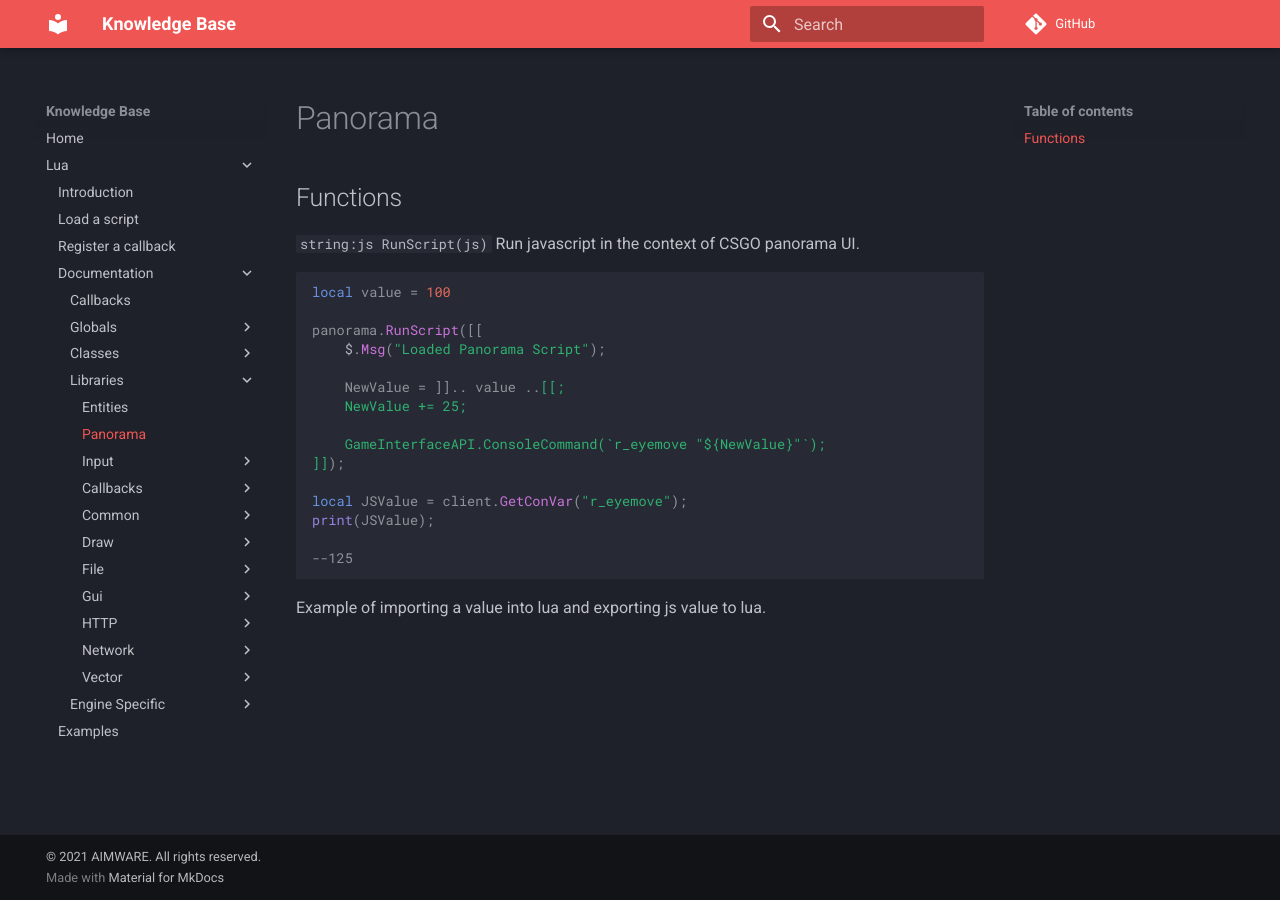
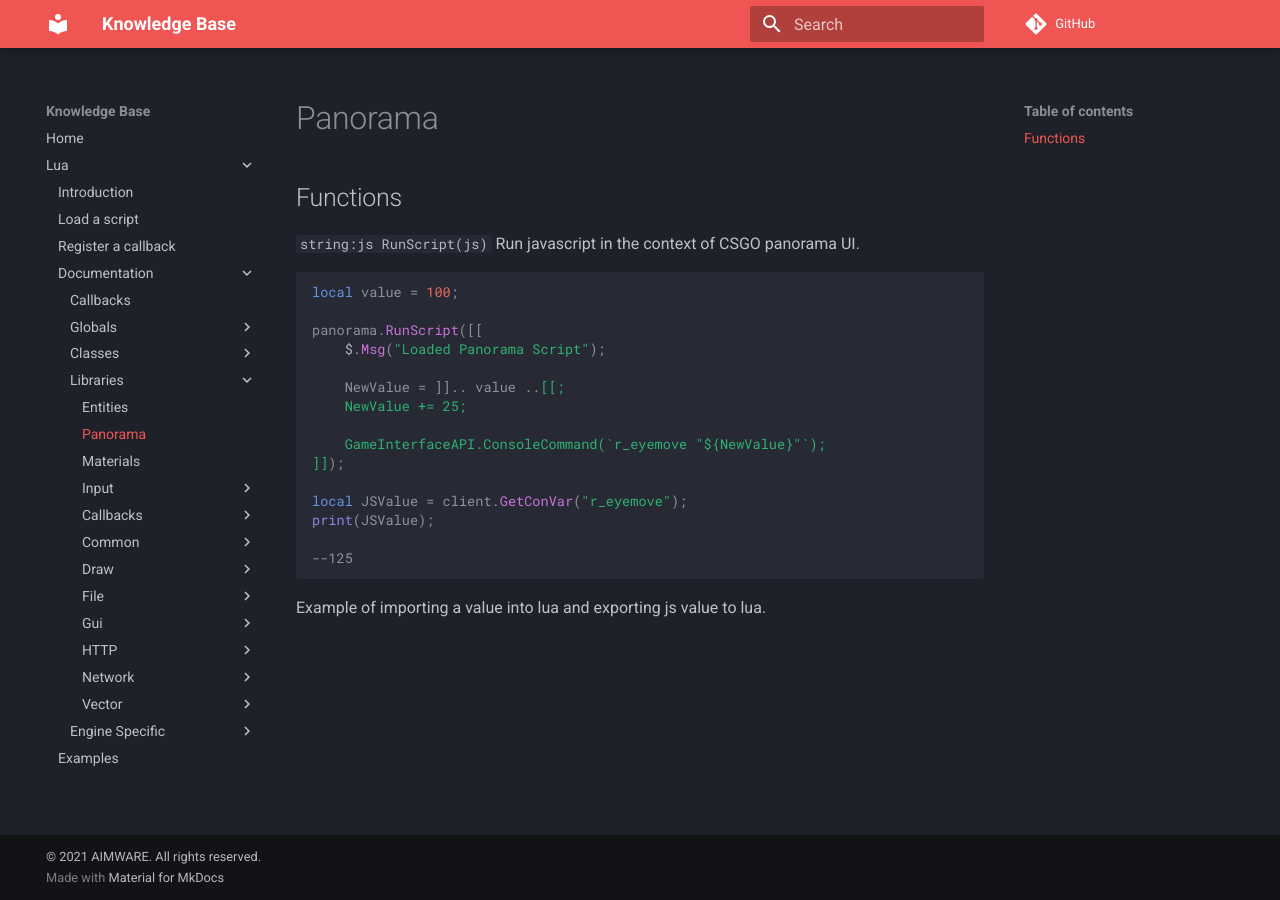
Before and after one commit to Ninaligo/aimware-web-kb, an MkDocs documentation site: the page built from private/lua/docs/library/panorama.md, in a window 1280 px wide. Built offline with MkDocs 1.6.1 and Material for MkDocs 9.7.7, drawn with Linux system fonts in a browser that asks for light colours; comment, search, counter and statistics services are not loaded.

Commit message:
Update panorama.md

````diff
--- a/mkdocs.yml
+++ b/mkdocs.yml
@@ -35,6 +35,7 @@ nav:
             - Libraries:
                 - Entities: lua/docs/library/entities.md
                 - Panorama: lua/docs/library/panorama.md
+                - Materials: lua/docs/library/materials.md
                 - Input:
                     - GetMousePos: lua/docs/library/input/getmousepos.md
                     - IsButtonDown: lua/docs/library/input/isbuttondown.md
--- a/private/lua/docs/library/panorama.md
+++ b/private/lua/docs/library/panorama.md
@@ -2,7 +2,7 @@
 ```string:js RunScript(js)``` Run javascript in the context of CSGO panorama UI.
 
 ```lua
-local value = 100
+local value = 100;
 
 panorama.RunScript([[
 	$.Msg("Loaded Panorama Script");
````
